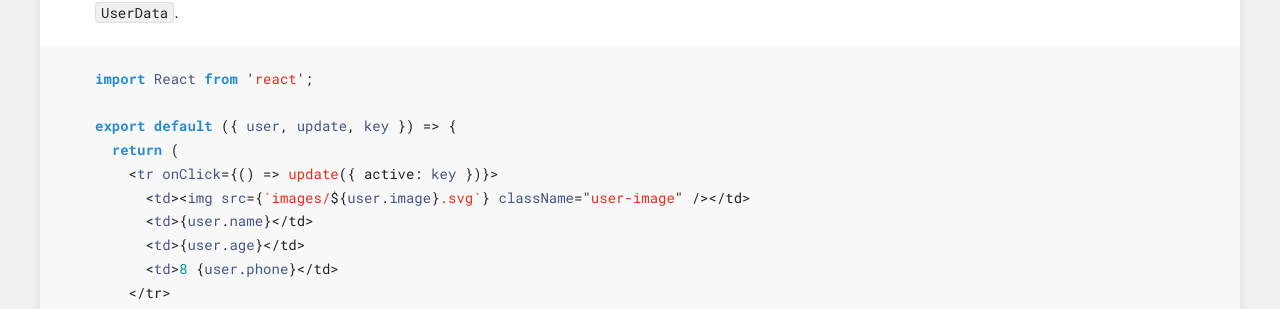
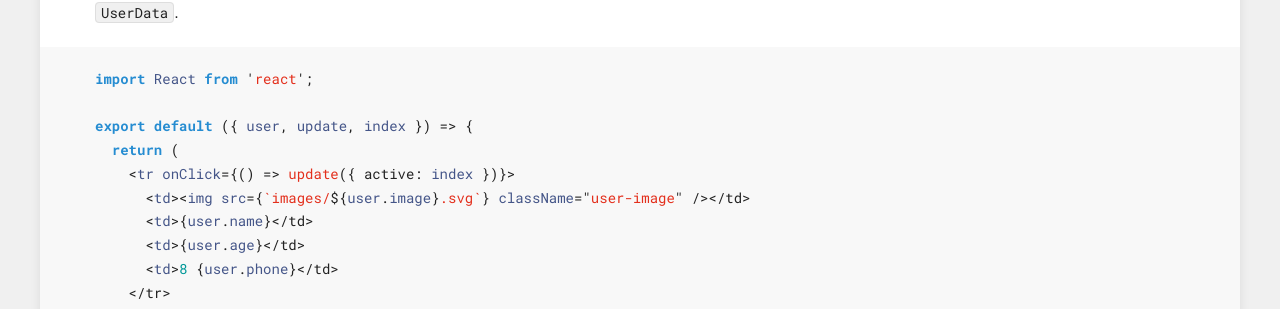
Before and after one commit to rtivital/jsraccoon, a Jekyll site: the page built from _posts/2016-05-15-react-sort-and-search.md, in a window 1280 px wide and 900 px high, scrolled down 5017 px. Shown: the part 144-453 px from the top of the window. Built offline with Jekyll 4.4.1, drawn with Linux system fonts in a browser that asks for light colours; nearby versions of some CDN libraries; comment, search, counter and statistics services are not loaded; some of the changed text lies outside the part shown.

Commit message:
fix key mistake

```diff
--- a/_posts/2016-05-15-react-sort-and-search.md
+++ b/_posts/2016-05-15-react-sort-and-search.md
@@ -161,9 +161,9 @@ export default class App extends Component {
 {% highlight javascript %}
 import React from 'react';
 
-export default ({ user, update, key }) => {
+export default ({ user, update, index }) => {
   return (
-    <tr onClick={() => update({ active: key })}>
+    <tr onClick={() => update({ active: index })}>
       <td><img src={`images/${user.image}.svg`} className="user-image" /></td>
       <td>{user.name}</td>
       <td>{user.age}</td>
@@ -251,7 +251,7 @@ export default ({ data, update }) => {
   if (!data) { return (<p>Loading...</p>); }
 
   const users = data.map((user, index) => {
-    return (<UserData user={user} key={index} update={update} />);
+    return (<UserData user={user} index={index} key={`user-${index}`} update={update} />);
   });
 
   return (
```
